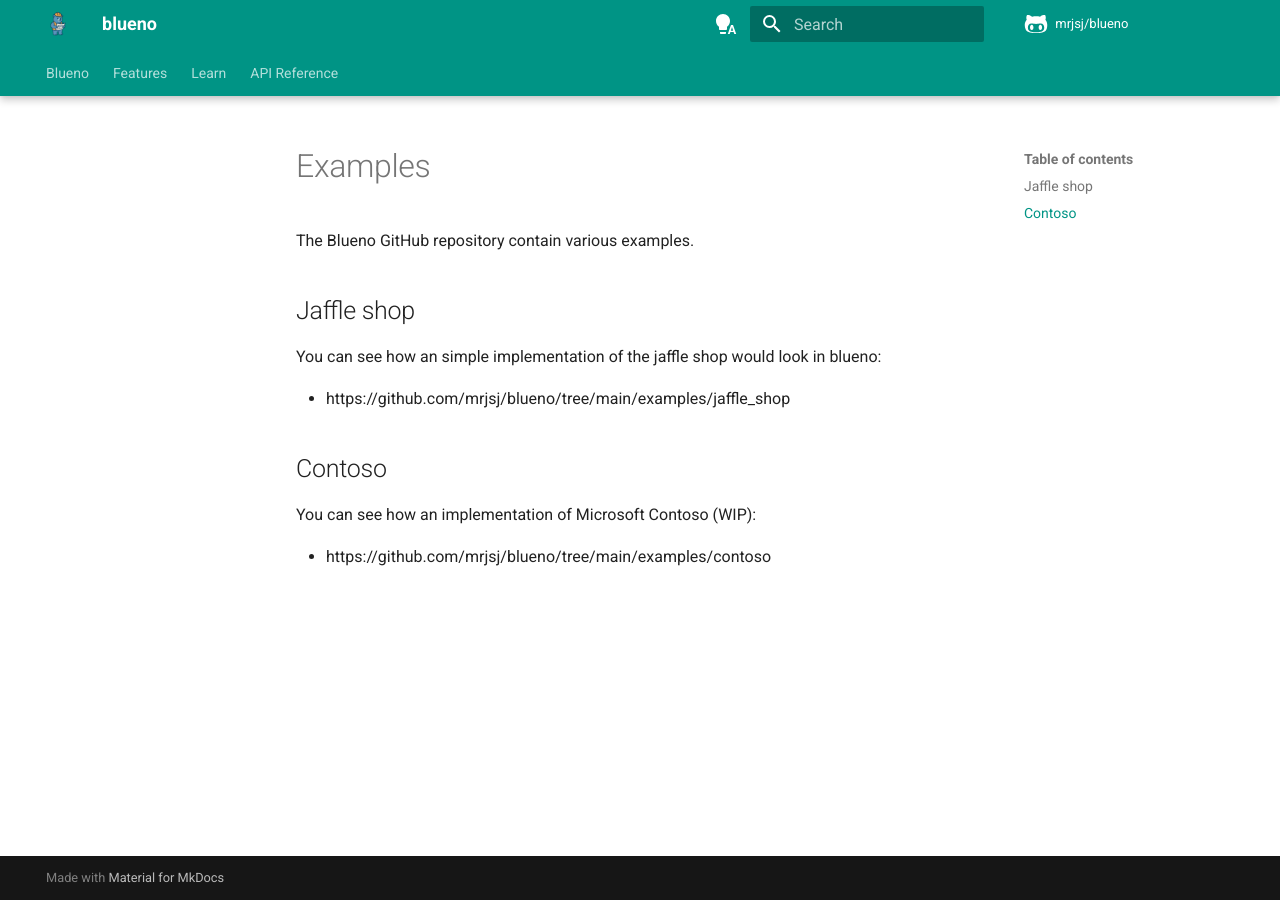
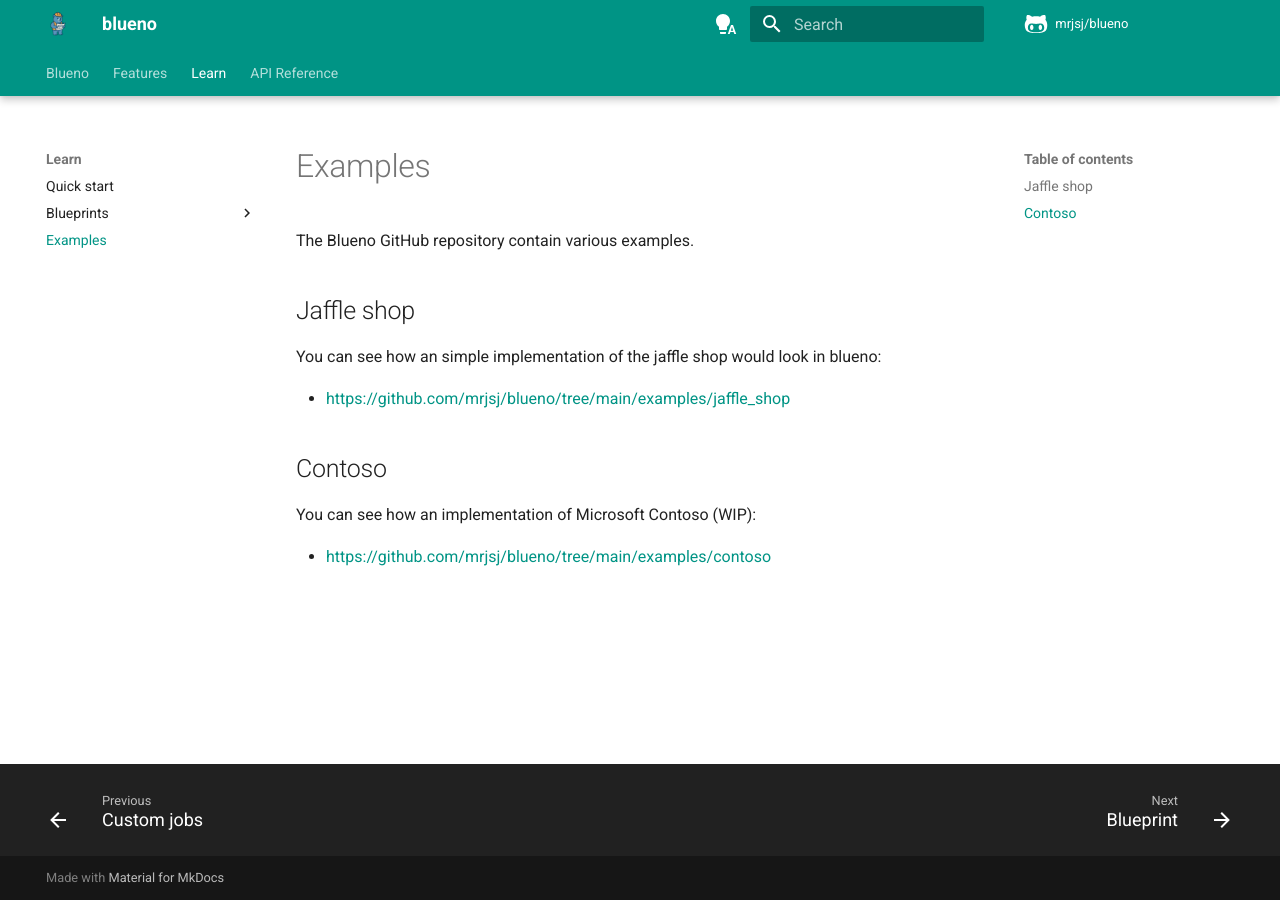
Before and after one commit to mrjsj/blueno, an MkDocs documentation site: the page built from docs/learn/examples.md, in a window 1280 px wide. Built offline with MkDocs 1.6.1 and Material for MkDocs 9.7.7, drawn with Linux system fonts in a browser that asks for light colours; comment, search, counter and statistics services are not loaded; some of the changed lines change nothing that is shown.

Commit message:
add examples to docs

```diff
--- a/docs/learn/examples.md
+++ b/docs/learn/examples.md
@@ -5,9 +5,9 @@
 ## Jaffle shop
 You can see how an simple implementation of the jaffle shop would look in blueno:
 
-- https://github.com/mrjsj/blueno/tree/main/examples/jaffle_shop
+- [https://github.com/mrjsj/blueno/tree/main/examples/jaffle_shop](https://github.com/mrjsj/blueno/tree/main/examples/jaffle_shop)
 
 ## Contoso
 You can see how an implementation of Microsoft Contoso (WIP):
 
-- https://github.com/mrjsj/blueno/tree/main/examples/contoso
+- [https://github.com/mrjsj/blueno/tree/main/examples/contoso](https://github.com/mrjsj/blueno/tree/main/examples/contoso)
--- a/mkdocs.yml
+++ b/mkdocs.yml
@@ -98,6 +98,7 @@
       - learn/blueprints/introduction.md
       - learn/blueprints/tasks.md
       - learn/blueprints/custom_jobs.md
+    - learn/examples.md
     # - Microsoft Fabric:
     #   - learn/microsoft-fabric/index.md
   - API Reference:
```
